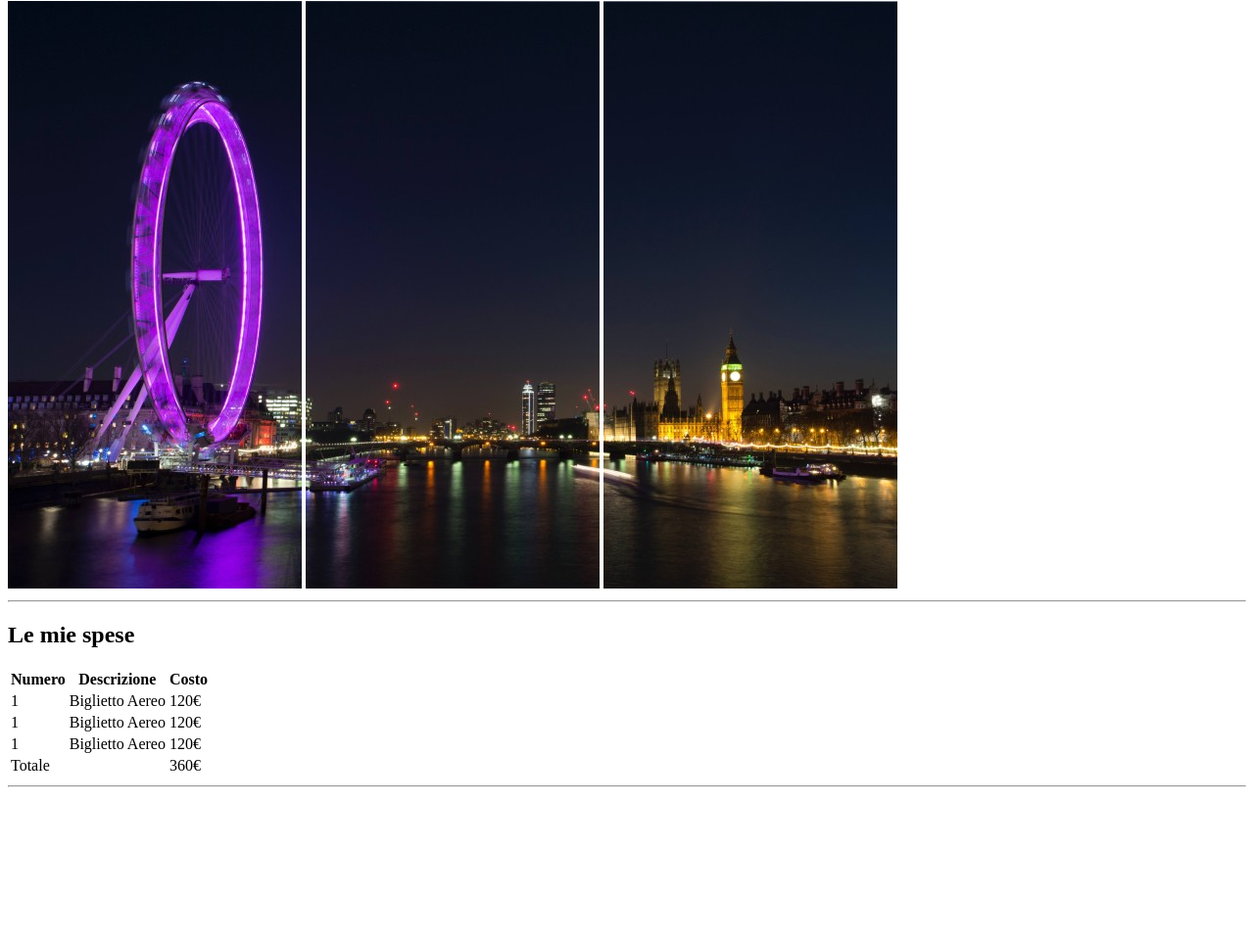
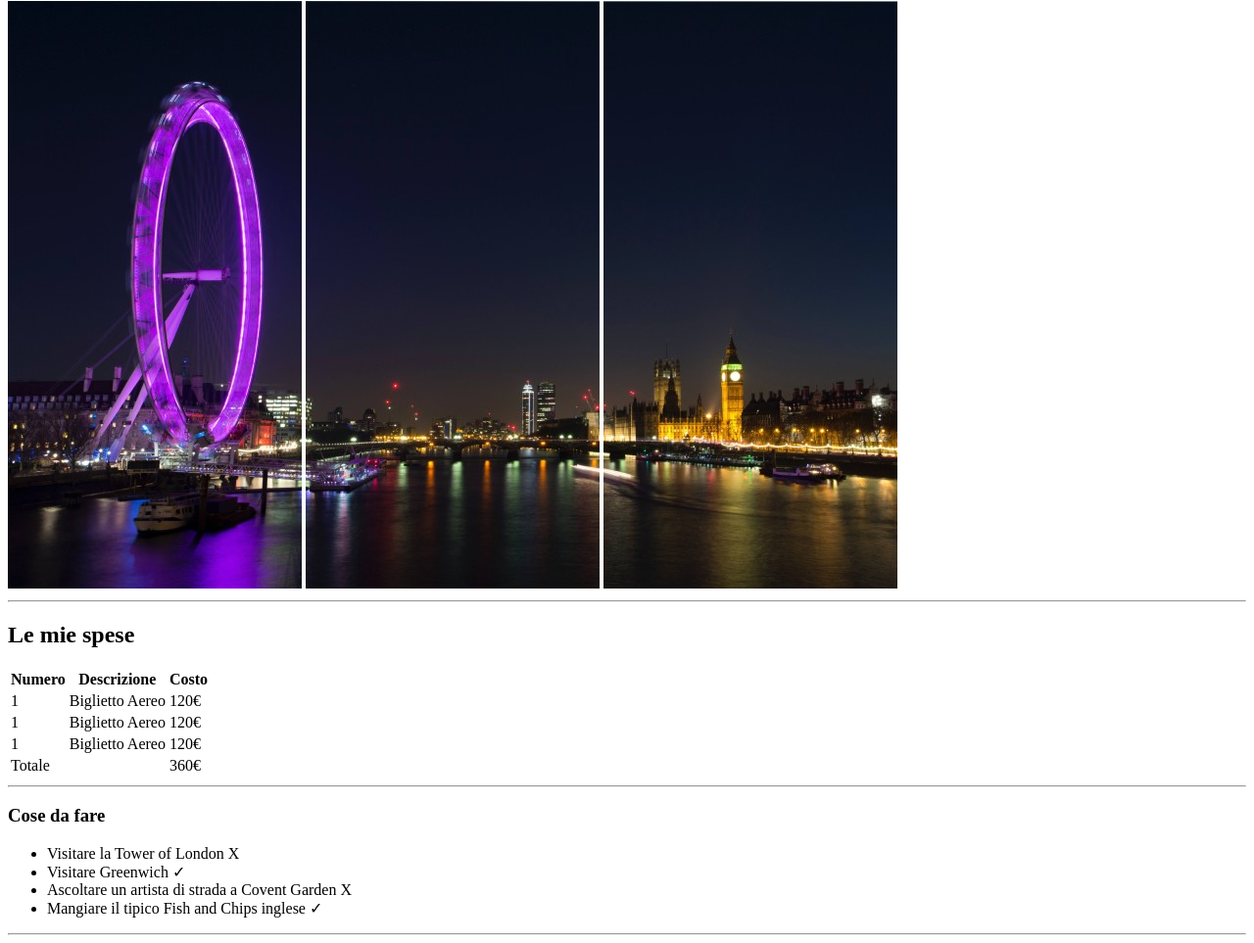
Before and after one commit to EspositoRaffaele/html-london-trip, a plain HTML site: page index.html in a window 1280 px wide. Shown: the part 79-1042 px from the top of the page at 98% size. Before the commit the page ends 891 px from the top, so only its background shows below. Drawn offline with Linux system fonts and the light colour scheme.

Commit message:
feat: aggiunta sezione lista cose da fare in main

```diff
--- a/index.html
+++ b/index.html
@@ -1,5 +1,6 @@
 <!DOCTYPE html>
 <html lang="it">
+
 <head>
     <meta charset="UTF-8">
     <meta name="viewport" content="width=device-width, initial-scale=1.0">
@@ -22,6 +23,7 @@
     <main>
         <!-- Sezione spese per il viaggio / Tabella HTML -->
         <section>
+            <!-- Titolo sezione -->
             <h2>Le mie spese</h2>
 
             <table>
@@ -71,10 +73,25 @@
 
         <hr>
 
+        <!-- Sezione lista / Lista cose da fare -->
         <section>
+            <!-- Titolo sezione -->
+            <h3>Cose da fare</h3>
+
+            <!-- Lista non ordinata -->
+            <ul>
+                <li>Visitare la Tower of London X</li>
+                <li>Visitare Greenwich ✓</li>
+                <li>Ascoltare un artista di strada a Covent Garden X</li>
+                <li>Mangiare il tipico Fish and Chips inglese ✓</li>
+            </ul>
 
         </section>
+        <!-- Fine sezione lista / Lista cose da fare -->
+
+        <hr>
 
     </main>
 </body>
+
 </html>
```
Lines whose indentation alone changed are shown as unchanged.
